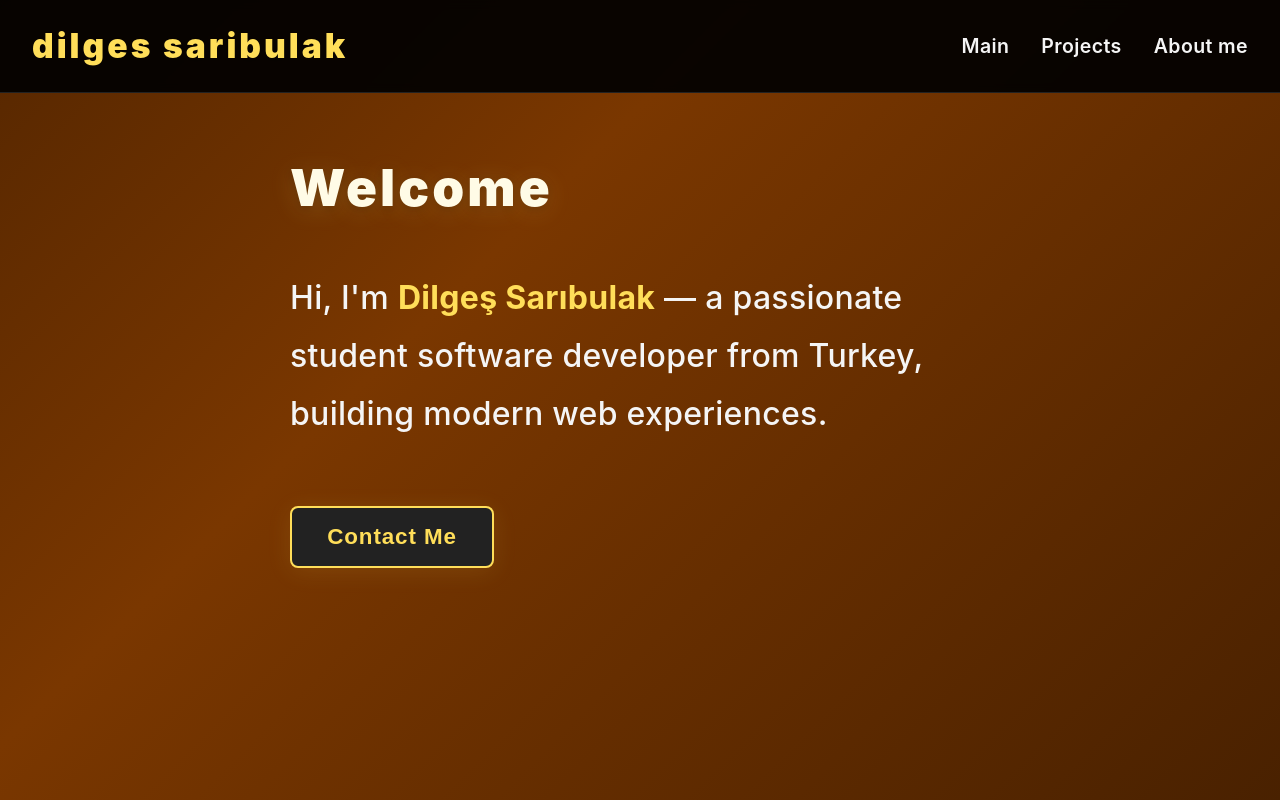
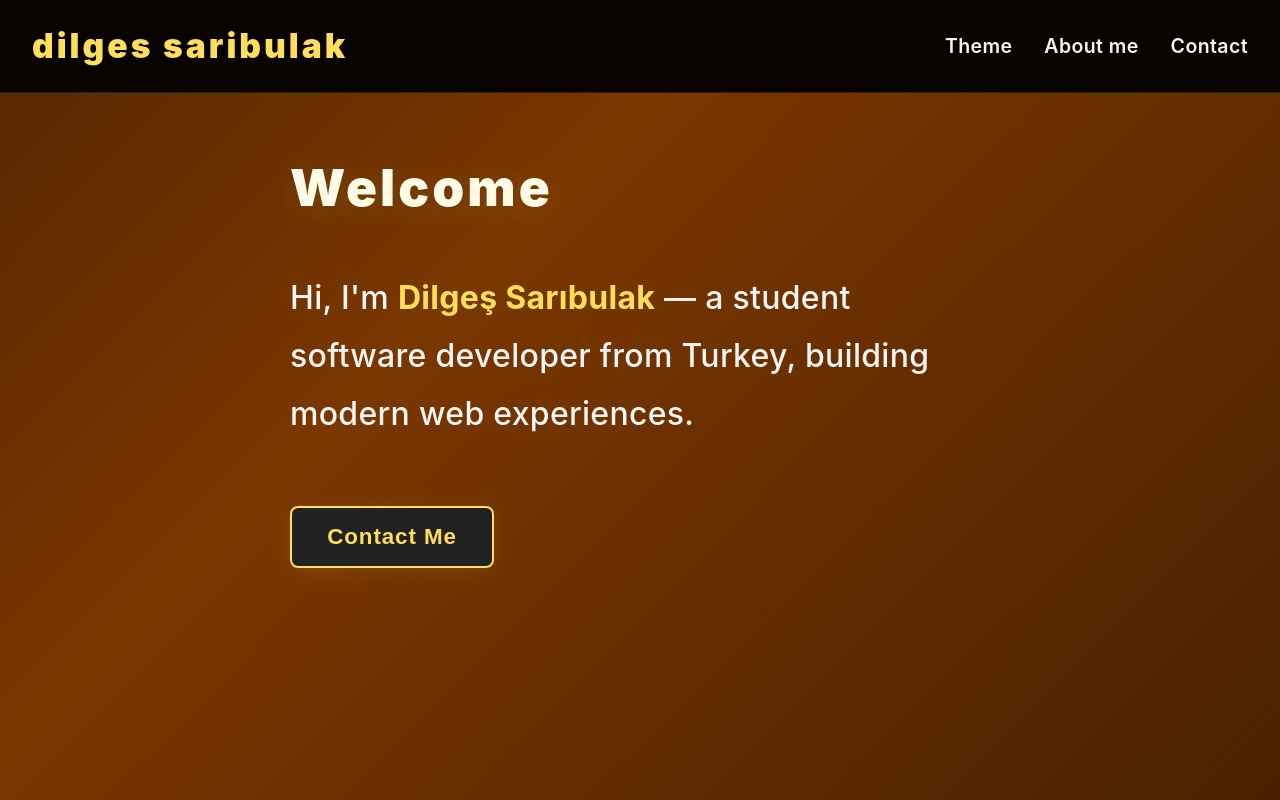
Before and after one commit to Dilgeshx/personal-website, a Next.js app in the folder my-personal-website/: page / in a window 1280 px wide. Built offline with nearby package versions, Linux system fonts and the light colour scheme.

Commit message:
some features added.

```diff
--- a/my-personal-website/src/app/Navbar.js
+++ b/my-personal-website/src/app/Navbar.js
@@ -1,30 +1,41 @@
 "use client";
 import { useState } from "react";
+import About from "./pages/about"; // Import the About component
 
-export default function Navbar() {
-  const [showProjectsMsg, setShowProjectsMsg] = useState(false);
+export default function Navbar({ onContactClick }) {
+  const [showAbout, setShowAbout] = useState(false);
 
   return (
     <>
       <nav className="navbar">
         <div className="navbar-logo">dilges saribulak</div>
         <ul className="navbar-links">
-          <li><a href="#/">Main</a></li>
+          <li><a href="#/">Theme</a></li>
           <li>
             <a
-              href="#projects"
+              href="#about"
               onClick={(e) => {
                 e.preventDefault();
-                setShowProjectsMsg(true);
+                setShowAbout(true); // Show the About section
               }}
             >
-              Projects
+              About me
             </a>
           </li>
-          <li><a href="#about">About me</a></li>
+          <li>
+            <a
+              href="#contact"
+              onClick={(e) => {
+                e.preventDefault();
+                onContactClick(); // Popup açılır
+              }}
+            >
+              Contact
+            </a>
+          </li>
         </ul>
       </nav>
-      {showProjectsMsg && (
+      {showAbout && (
         <div
           style={{
             position: "fixed",
@@ -38,25 +49,22 @@ export default function Navbar() {
             justifyContent: "center",
             zIndex: 9999,
           }}
-          onClick={() => setShowProjectsMsg(false)}
+          onClick={() => setShowAbout(false)} // Close the About section when clicking outside
         >
           <div
             style={{
+              position: "relative",
               background: "rgba(20,20,30,0.96)",
+              borderRadius: "18px",
+              padding: "2rem",
+              boxShadow: "0 8px 32px rgba(0,0,0,0.35)",
+              maxWidth: "700px",
               color: "#ffe066",
-              padding: "2.2rem 2.5rem",
-              borderRadius: "18px",
-              fontSize: "1.3rem",
-              fontWeight: 500,
-              boxShadow: "0 8px 32px rgba(0,0,0,0.35)",
-              minWidth: "340px",
-              textAlign: "center",
-              position: "relative",
             }}
-            onClick={(e) => e.stopPropagation()}
+            onClick={(e) => e.stopPropagation()} // Prevent closing when clicking inside
           >
             <button
-              onClick={() => setShowProjectsMsg(false)}
+              onClick={() => setShowAbout(false)}
               style={{
                 position: "absolute",
                 top: "1rem",
@@ -78,19 +86,7 @@ export default function Navbar() {
             >
               ×
             </button>
-            <div>
-              I will share my projects here soon.<br />
-              Until then, you can reach them on my{" "}
-              <a
-                href="https://github.com/dilgeshx"
-                target="_blank"
-                rel="noopener noreferrer"
-                style={{ color: "#69c9ff", textDecoration: "underline" }}
-              >
-                GitHub profile
-              </a>
-              .
-            </div>
+            <About />
           </div>
         </div>
       )}
--- a/my-personal-website/src/app/layout.js
+++ b/my-personal-website/src/app/layout.js
@@ -1,13 +1,16 @@
+"use client";
+import { useState } from "react";
 import './global.css';
 import Navbar from './Navbar';
+import HomePage from "./page";
 
-export default function RootLayout({ children }) {
+export default function Layout() {
+  const [showPopup, setShowPopup] = useState(false);
+
   return (
-    <html lang="tr">
-      <body>
-        <Navbar />
-        {children}
-      </body>
-    </html>
+    <>
+      <Navbar onContactClick={() => setShowPopup(true)} />
+      <HomePage showPopup={showPopup} setShowPopup={setShowPopup} />
+    </>
   );
 }
--- a/my-personal-website/src/app/page.js
+++ b/my-personal-website/src/app/page.js
@@ -1,8 +1,11 @@
 "use client";
 import { useState } from "react";
 
-export default function HomePage() {
-  const [showPopup, setShowPopup] = useState(false);
+export default function HomePage({ showPopup, setShowPopup }) {
+  // Eğer prop gelmezse local state kullan (geri uyumluluk için)
+  const [localShowPopup, localSetShowPopup] = useState(false);
+  const popup = typeof showPopup === "boolean" ? showPopup : localShowPopup;
+  const setPopup = setShowPopup || localSetShowPopup;
 
   return (
     <main>
@@ -10,8 +13,8 @@ export default function HomePage() {
         <span className="outline-text">Welcome</span>
       </h1>
       <p style={{ fontSize: "2rem", marginBottom: "2rem", fontWeight: 500 }}>
-        Hi, I'm{" "}
-        <b style={{ color: "#ffde59" }}>Dilgeş Sarıbulak</b> — a passionate
+        Hi, I&apos;m{" "}
+        <b style={{ color: "#ffde59" }}>Dilgeş Sarıbulak</b> — a
         student software developer from Turkey, building modern web experiences.
       </p>
       <button
@@ -30,7 +33,7 @@ export default function HomePage() {
           cursor: "pointer",
           transition: "background 0.2s, color 0.2s, border 0.2s",
         }}
-        onClick={() => setShowPopup(true)}
+        onClick={() => setPopup(true)}
         onMouseOver={(e) => {
           e.currentTarget.style.background = "#ffde59";
           e.currentTarget.style.color = "#222";
@@ -44,7 +47,7 @@ export default function HomePage() {
       >
         Contact Me
       </button>
-      {showPopup && (
+      {popup && (
         <div
           style={{
             position: "fixed",
@@ -58,7 +61,7 @@ export default function HomePage() {
             justifyContent: "center",
             zIndex: 9999,
           }}
-          onClick={() => setShowPopup(false)}
+          onClick={() => setPopup(false)}
         >
           {/* Popup Box */}
           <div
@@ -79,7 +82,7 @@ export default function HomePage() {
           >
             {/* Close Button */}
             <button
-              onClick={() => setShowPopup(false)}
+              onClick={() => setPopup(false)}
               style={{
                 position: "absolute",
                 top: "-32px",
--- a/my-personal-website/src/app/pages/about.js
+++ b/my-personal-website/src/app/pages/about.js
@@ -9,8 +9,25 @@ export default function About() {
       color: "#ffe066",
       boxShadow: "0 4px 24px rgba(0,0,0,0.18)",
       fontSize: "1.2rem",
-        lineHeight: 1.7
+      lineHeight: 1.7,
+      display: "flex",
+      alignItems: "center",
+      gap: "2.5rem"
     }}>
+      <img
+        src="/profile.jpeg"
+        alt="Dilgeş Sarıbulak"
+        style={{
+          width: "140px",
+          height: "140px",
+          borderRadius: "50%",
+          objectFit: "cover",
+          boxShadow: "0 2px 12px rgba(0,0,0,0.18)",
+          border: "3px solid #ffde59",
+          flexShrink: 0
+        }}
+      />
+      <div>
         <h1 style={{ color: "#ffde59", fontSize: "2.3rem", marginBottom: "1.2rem" }}>About Me</h1>
         <p>
           Hi! I'm <b style={{ color: "#ffde59" }}>Dilgeş Sarıbulak</b>, a passionate student software developer from Turkey.
@@ -26,5 +43,6 @@ export default function About() {
           You can always reach out to me via my social links or email!
         </p>
       </div>
-    )
+    </div>
+  );
 }
```
Also changed, not shown: my-personal-website/public/profile.jpeg (added). Lines whose indentation alone changed are shown as unchanged.
